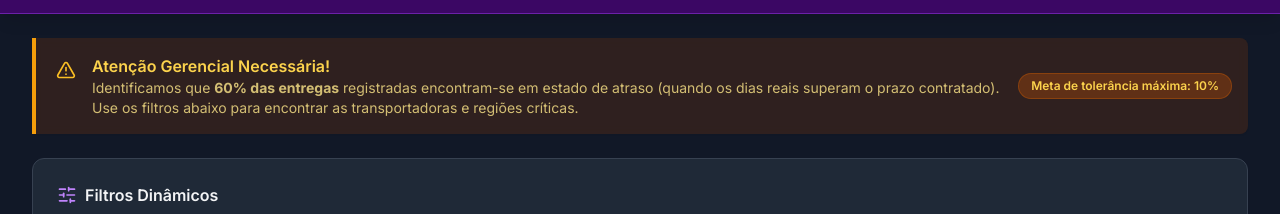
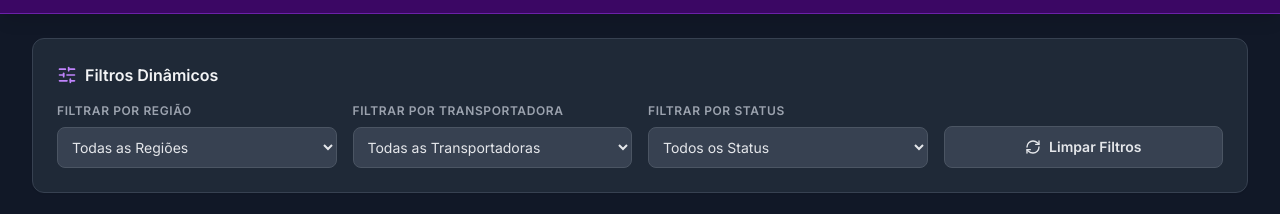
Before and after one commit to rafaems1234/OrizonNyx, a plain HTML site: page index.html in a window 1280 px wide. Shown: the part 63-277 px from the top of the page. Drawn offline with nearby package versions, Linux system fonts and the light colour scheme.

Commit message:
Add files via upload

```diff
--- a/index.html
+++ b/index.html
@@ -3,7 +3,7 @@
 <head>
     <meta charset="UTF-8">
     <meta name="viewport" content="width=device-width, initial-scale=1.0">
-    <title>LogiTrack - Dashboard de Monitoramento de Atrasos</title>
+    <title>RotaBrasil</title>
 
     <script src="https://cdn.tailwindcss.com"></script>
     <script src="https://cdn.jsdelivr.net/npm/chart.js"></script>
@@ -54,21 +54,7 @@
     <!-- CORPO CINZA ESCURO -->
     <main class="flex-grow max-w-7xl mx-auto w-full px-4 sm:px-6 lg:px-8 py-6 space-y-6">
 
-        <!-- Alerta -->
-        <div class="bg-amber-900/30 border-l-4 border-amber-500 p-4 rounded-r-lg shadow-sm flex flex-col md:flex-row md:items-center justify-between gap-4 backdrop-blur-sm">
-            <div class="flex items-start gap-3">
-                <div class="p-1 text-amber-400">
-                    <i data-lucide="alert-triangle" class="w-5 h-5 mt-0.5"></i>
-                </div>
-                <div>
-                    <h4 class="font-semibold text-amber-300 text-sm md:text-base">Atenção Gerencial Necessária!</h4>
-                    <p class="text-xs md:text-sm text-amber-200/80">Identificamos que <strong>60% das entregas</strong> registradas encontram-se em estado de atraso (quando os dias reais superam o prazo contratado). Use os filtros abaixo para encontrar as transportadoras e regiões críticas.</p>
-                </div>
-            </div>
-            <div class="text-xs bg-amber-800/50 text-amber-300 font-semibold px-3 py-1 rounded-full whitespace-nowrap self-start md:self-auto border border-amber-700/50">
-                Meta de tolerância máxima: 10%
-            </div>
-        </div>
+
 
         <!-- Filtros -->
         <section class="bg-gray-800 rounded-xl border border-gray-700 p-4 sm:p-6 shadow-sm">
```
